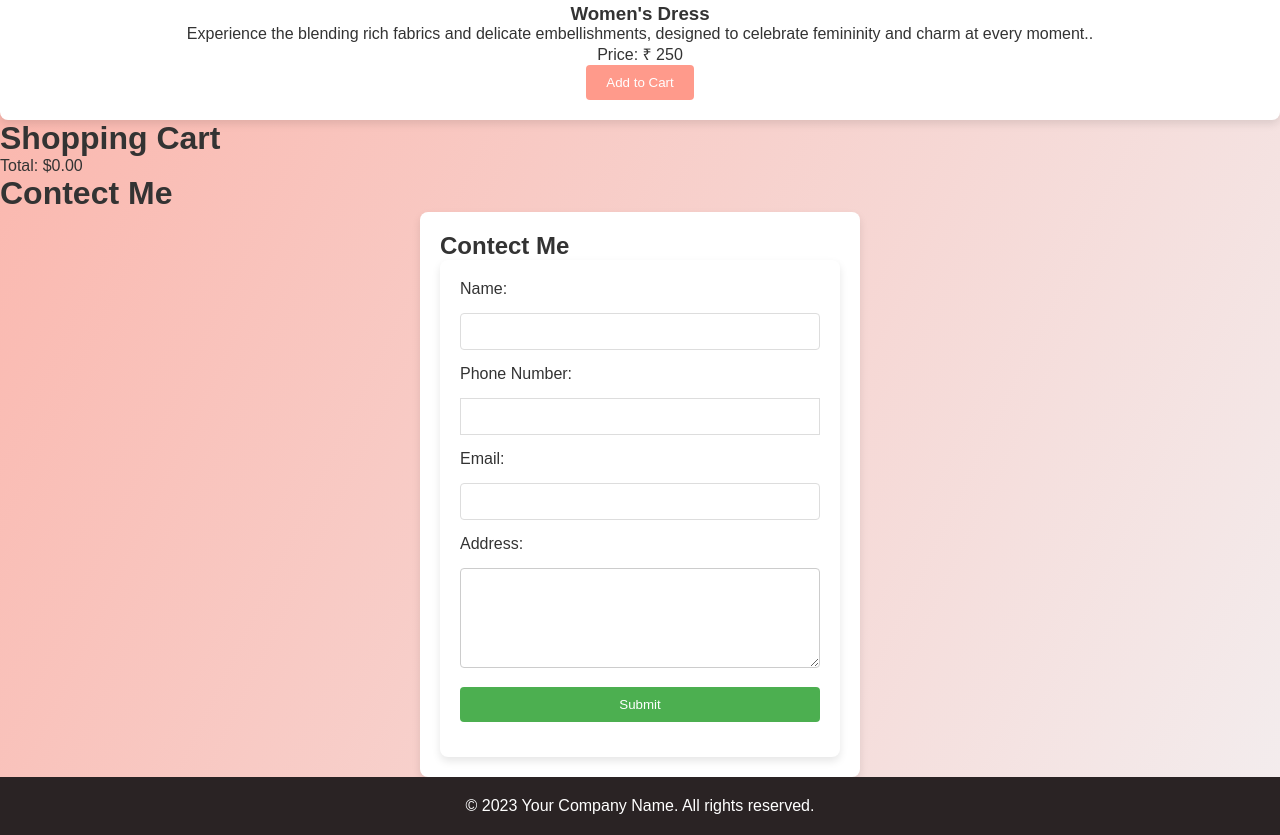
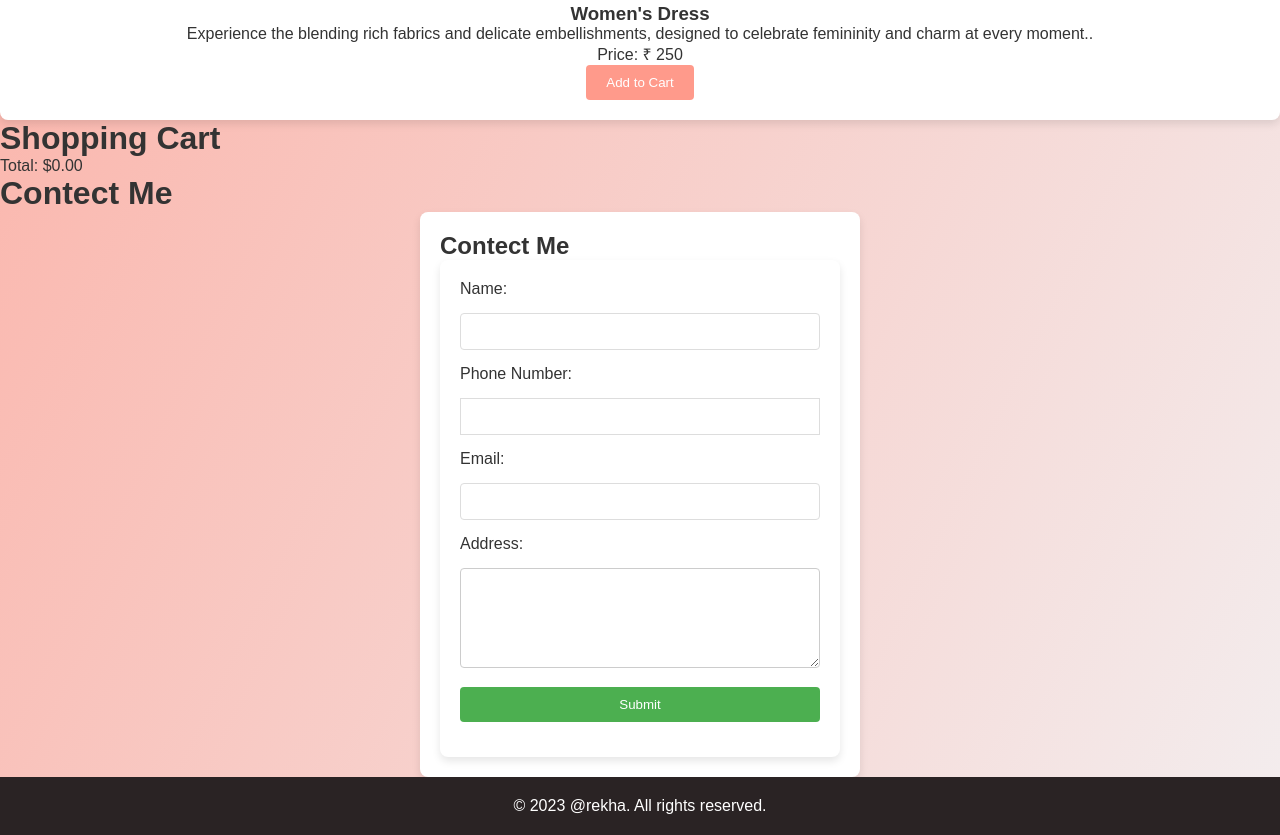
Before and after one commit to rekha2343/-e-commerse-store.github.io, a plain HTML site: page index.html in a window 1280 px wide. Shown: the part 1797-2632 px from the top of the page. Drawn offline with Linux system fonts and the light colour scheme.

Commit message:
index.html

```diff
--- a/index.html
+++ b/index.html
@@ -112,7 +112,7 @@
   </main>
 
   <footer>
-      <p>&copy; 2023 Your Company Name. All rights reserved.</p>
+      <p>&copy; 2023 @rekha. All rights reserved.</p>
   </footer>
 
 
```
